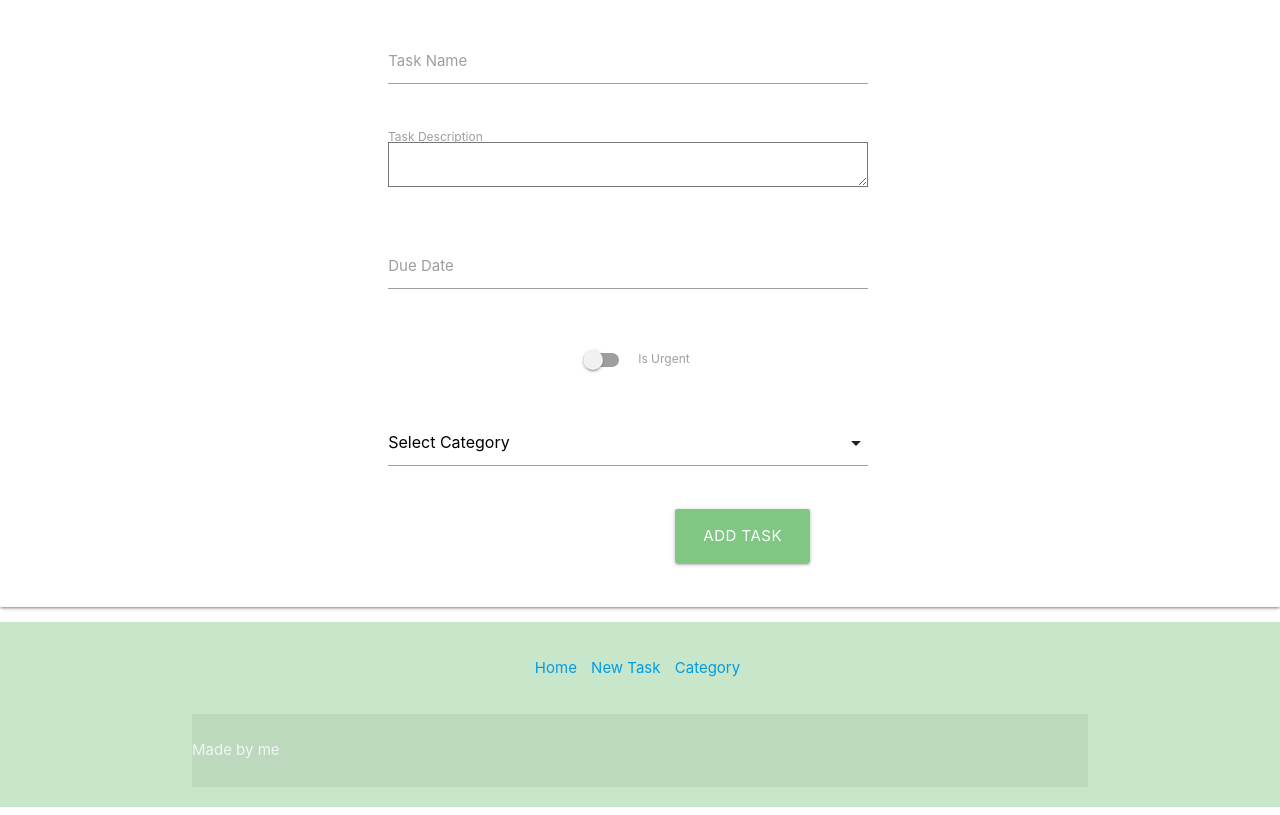
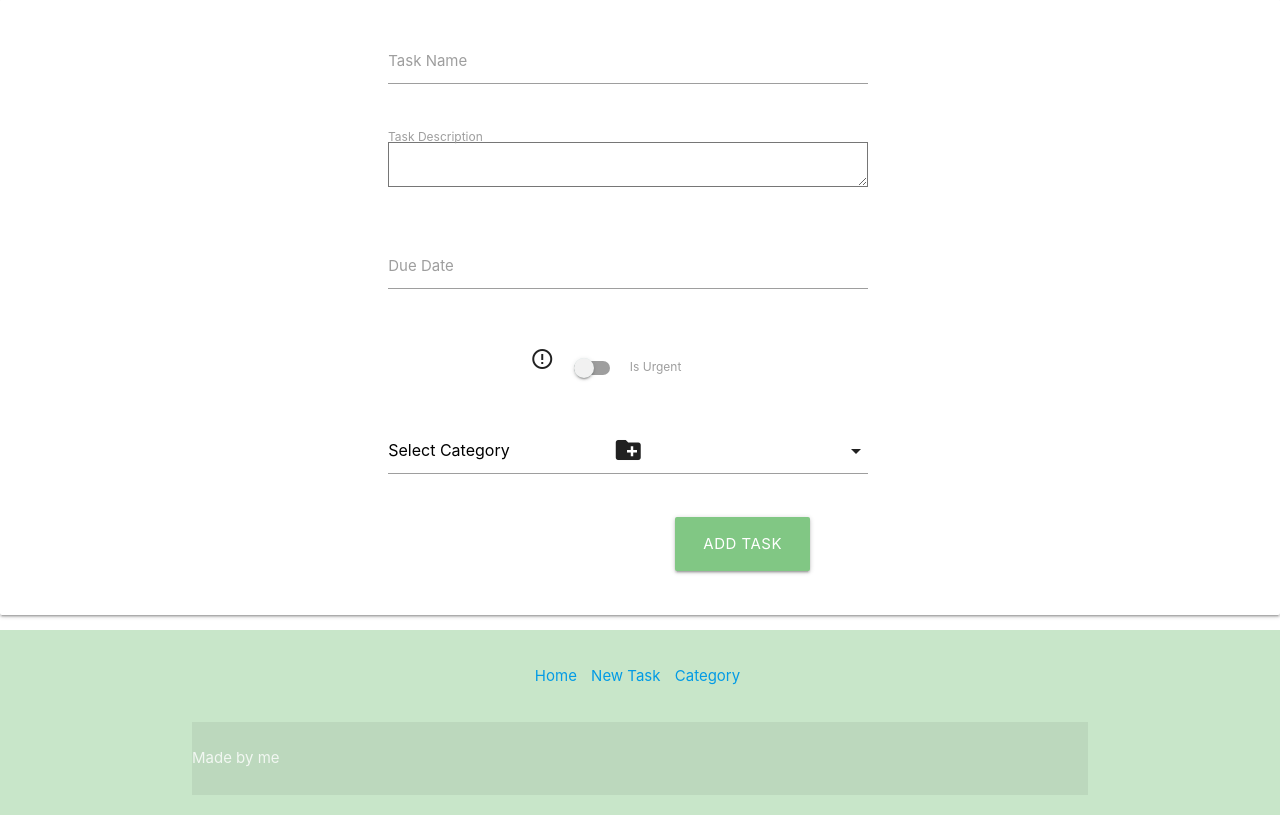
Before and after one commit to alcl2000/task-planner, a Flask app: page /add_task in a window 1280 px wide. Shown: the part 160-975 px from the top of the page. Run offline with Flask 2, Linux system fonts and the light colour scheme; data that the repository does not hold is empty.

Commit message:
fix: materialize icons fixed

```diff
--- a/taskmanager/templates/add_task.html
+++ b/taskmanager/templates/add_task.html
@@ -32,7 +32,7 @@
             <div class="row">
                 <div class="input-field col s12 l8">
                     <div class="switch">
-                        <i class="fas fa-exclamation-circle prefix light-blue-text text-darken-4"></i>
+                        <i class="material-icons">error_outline</i>
                         <label for="is_urgent">
                             <input id="is_urgent" name="is_urgent" type="checkbox">
                             <span class="lever"></span>
@@ -44,7 +44,7 @@
             <!-- category_id -->
             <div class="row">
                 <div class="input-field col s12 l8">
-                    <i class="create_new_folder prefix"></i>
+                    <i class="material-icons prefix">create_new_folder </i>
                     <select id="category_id" name="category_id" type="text" class="validate" required>
                         <option value="" disabled selected>Select Category</option>
                         {% for category in categories %}
```
